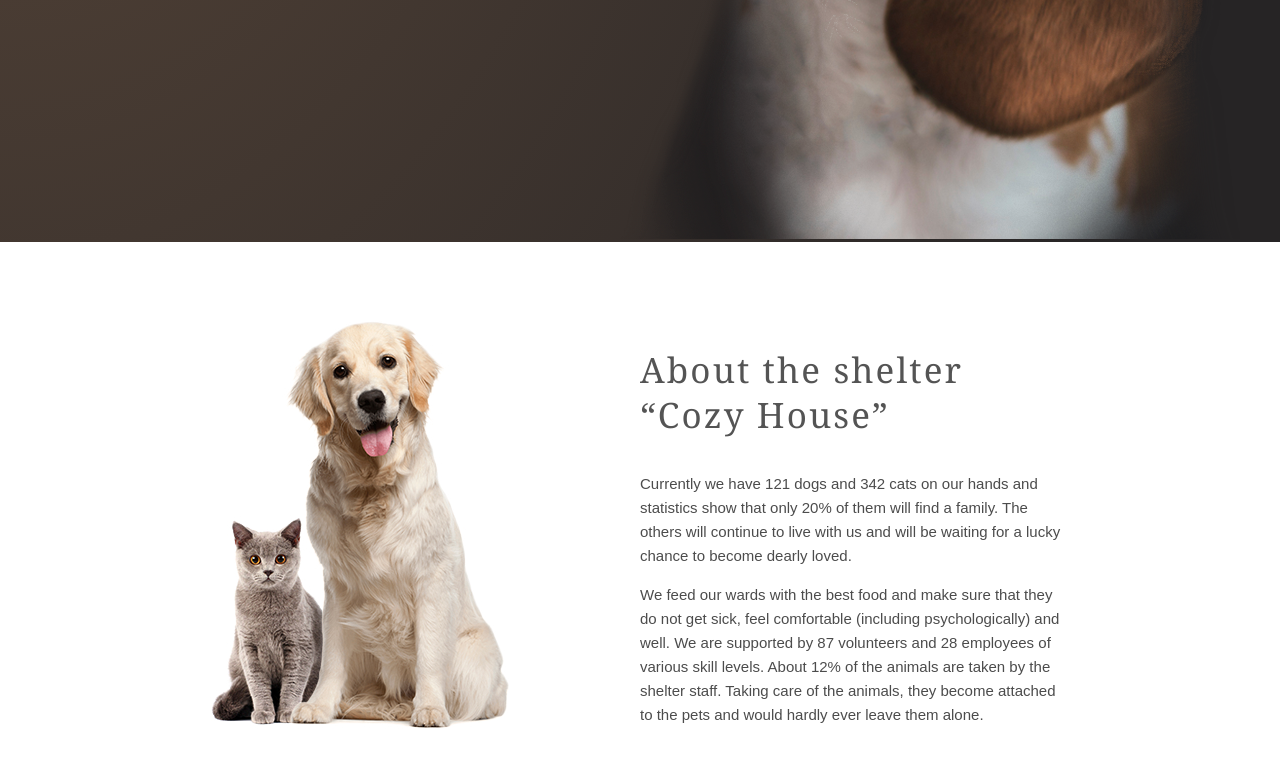
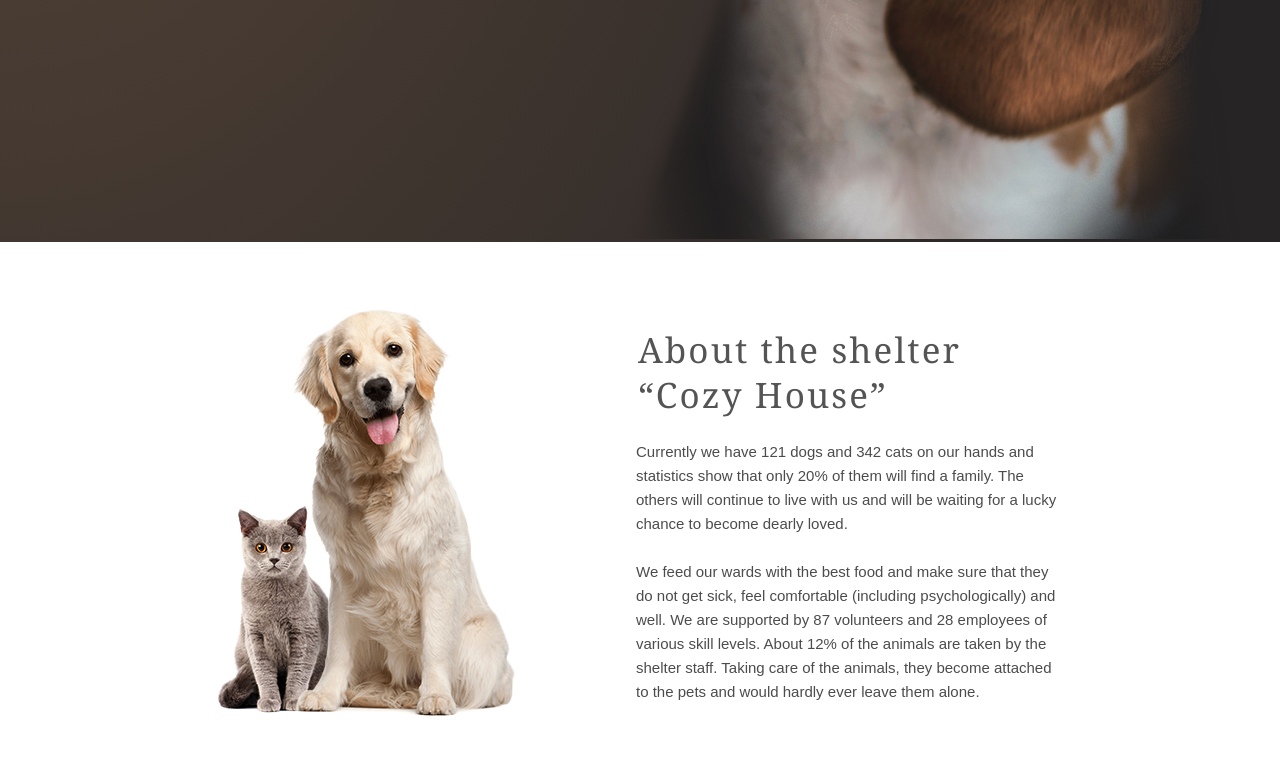
Before and after one commit to AlenaShkr/shelter, a website: page index.html in a window 1280 px wide. Shown: the part 672-1438 px from the top of the page. Drawn offline with Linux system fonts and the light colour scheme; files whose address does not match are found by name.

Commit message:
shelter/fix: fix mistakes in about section

```diff
--- a/index.html
+++ b/index.html
@@ -46,9 +46,9 @@
             </p>
             <button class="start-screen__button primary-button">Make a friend</button>
           </div>
-          <div class="start-screen__image">
+          <picture class="start-screen__image">
             <img src="assets/start-screen-puppy.png" alt="start-screen-puppy">
-          </div>
+          </picture>
         </div>
       </div>
       <section class="about">
--- a/src/sass/layout/_about.scss
+++ b/src/sass/layout/_about.scss
@@ -2,9 +2,9 @@
     display: flex;
     flex-direction: row;
     justify-content: space-between;
-    align-items: center;
+    align-items: flex-start;
 
-    padding: 7rem 17rem 10rem;
+    padding: 6.7rem 17.6rem 10.1rem;
 }
 .about {
     &__picture {
@@ -12,8 +12,16 @@
     }
     &__content {
         width: 43rem;
+        display: flex;
+        flex-direction: column;
+        justify-content: flex-start;
+        align-items: flex-start;
+        padding-top: 1.8rem;
     }
     &__information {
+        margin: 0px;
+        margin-bottom: 2.4rem;
+        margin-left: 0.2rem;
         font-family: Arial;
         font-style: normal;
         font-weight: normal;
@@ -25,6 +33,10 @@
     }
 }
 .about__title {
+    margin: 0;
+    margin-left: 0.4rem;
+    margin-bottom: 2.3rem;
+    padding-right: 5rem;
     font-family: Georgia;
     font-style: normal;
     font-weight: normal;
```
Also changed, not shown: src/styles.css.
